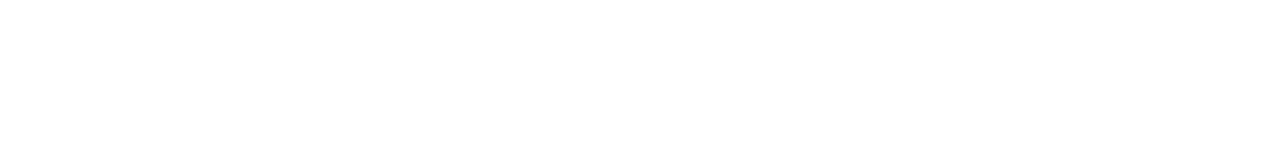
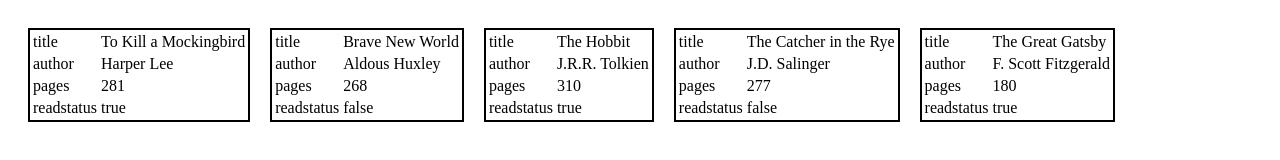
Before and after one commit to patricksamuel/odin-library, a plain HTML site: page index.html in a window 1280 px wide. Drawn offline with Linux system fonts and the light colour scheme.

Commit message:
card system display done

```diff
--- a/index.html
+++ b/index.html
@@ -7,6 +7,7 @@
     <link rel="stylesheet" href="style.css">
 </head>
 <body>
+    <div id="cardContainer"></div>
     <script src="script.js"></script>
 </body>
 </html>
--- a/script.js
+++ b/script.js
@@ -0,0 +1,66 @@
+const myLibrary = [];
+
+function Book(bookId,title,author,pages,readstatus) {
+    if (!new.target) {
+        throw Error("You must use the 'new' operator to call the constructor");
+    }
+    this.bookId = bookId;
+    this.title = title;
+    this.author= author;
+    this.pages = pages;
+    this.readstatus = readstatus;
+    this.info = function(){
+        if (readstatus) {
+            console.log(this.title+" by "+this.author+", "+this.pages+" pages, already read.")
+        }
+        else {
+            console.log(this.title+" by "+this.author+", "+this.pages+" pages, not read yet.")
+        }
+    }
+}
+
+function addBookToLibrary(title ,author,pages,readstatus) {
+    const bookId = crypto.randomUUID();
+    const newBook = new Book(bookId, title ,author,pages,readstatus);
+    myLibrary.push(newBook);
+}
+
+addBookToLibrary("To Kill a Mockingbird", "Harper Lee", 281, true);
+addBookToLibrary("Brave New World", "Aldous Huxley", 268, false);
+addBookToLibrary("The Hobbit", "J.R.R. Tolkien", 310, true);
+addBookToLibrary("The Catcher in the Rye", "J.D. Salinger", 277, false);
+addBookToLibrary("The Great Gatsby", "F. Scott Fitzgerald", 180, true);
+
+const cardContainer = document.getElementById("cardContainer");
+
+for (const book of myLibrary) {
+     const card = document.createElement("table");
+
+     for (const key in book) {
+        if (typeof book[key] === "function") continue;
+        if (key === "bookId") continue;
+
+        const row = document.createElement("tr");
+        const header = document.createElement("td")
+        header.textContent = key
+        rowValue = document.createElement("td");
+        rowValue.textContent = book[key];
+        row.appendChild(header);
+        row.appendChild(rowValue);
+        card.appendChild(row);
+
+
+     }
+    cardContainer.appendChild(card);
+    //  const row1= document.createElement("tr");
+    //  const header1 = document.createElement("td");
+    //  header1.textContent = "Title"
+    //  const td1 = document.createElement("td");
+    //  td1.textContent = book.title;
+
+    //  row1.appendChild(header1);
+    //  row1.appendChild(td1);
+    //  card.appendChild(row1);
+    //  cardContainer.appendChild(card);
+
+}
--- a/style.css
+++ b/style.css
@@ -0,0 +1,10 @@
+#cardContainer {
+    display: flex;
+    flex-wrap: wrap;
+    gap: 20px;
+    padding: 20px;
+}
+
+table {
+    border: solid black 2px;
+}
```
